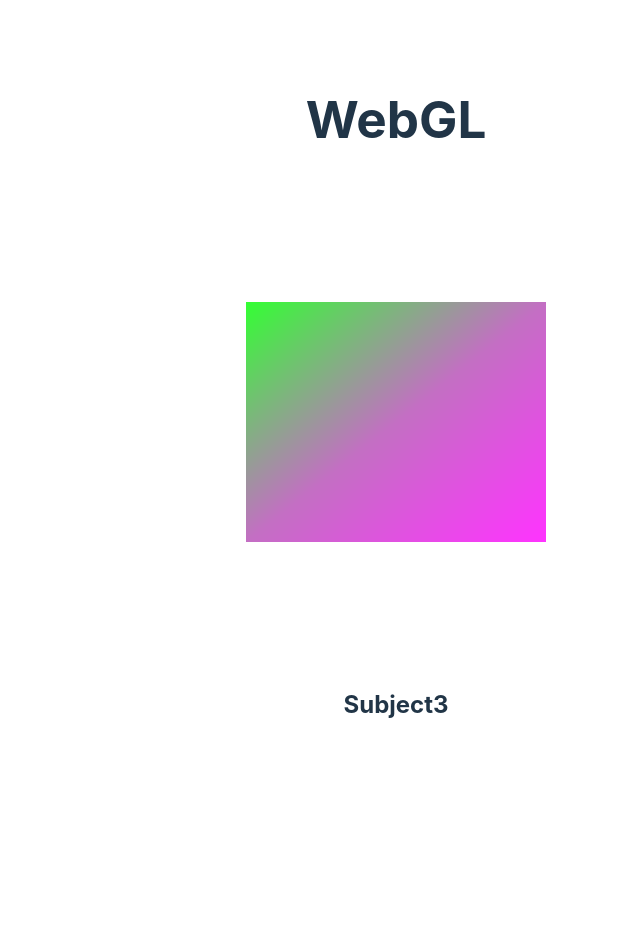
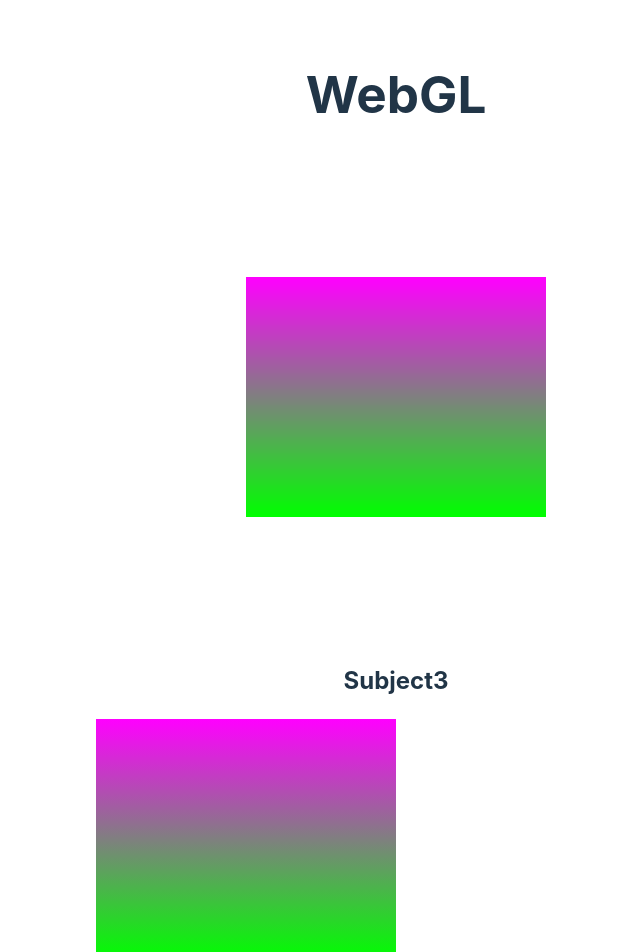
Before and after one commit to t1094404994/3d-cooperation, a React (Vite) app: page / in a window 1280 px wide. Shown: the top 952 px of the page, without its empty margins (244-884 px from the left). Before the commit the page ends 800 px from the top, so only its background shows below. Built offline with nearby package versions, Linux system fonts and the light colour scheme.

Commit message:
linear test

```diff
--- a/src/App.tsx
+++ b/src/App.tsx
@@ -9,6 +9,13 @@
       </header>
       <main>
         <Subject />
+        <div
+          style={{
+            width: "300px",
+            height: "240px",
+            background: "linear-gradient(#ff00ff, #00ff00)",
+          }}
+        ></div>
         {/* <Learn /> */}
       </main>
     </>
--- a/src/views/subject/subject3/main.ts
+++ b/src/views/subject/subject3/main.ts
@@ -23,9 +23,9 @@
   gl.vertexAttribPointer(positionAttributeLocation, 3, gl.FLOAT, false, 0, 0);
 
   const startColorLocation = gl.getUniformLocation(program, "u_start_color");
-  gl.uniform4fv(startColorLocation, [0.2, 1, 0.2, 1]);
+  gl.uniform4fv(startColorLocation, [0, 1, 0, 1]);
   const endColorLocation = gl.getUniformLocation(program, "u_end_color");
-  gl.uniform4fv(endColorLocation, [1, 0.2, 1, 1]);
+  gl.uniform4fv(endColorLocation, [1, 0, 1, 1]);
   const lengthLocation = gl.getUniformLocation(program, "u_length");
   gl.uniform1f(lengthLocation, Math.sqrt(2));
   gl.uniform1f(gl.getUniformLocation(program, "u_width"), 1);
```
Also changed, not shown: src/views/subject/subject3/vs.vert.
